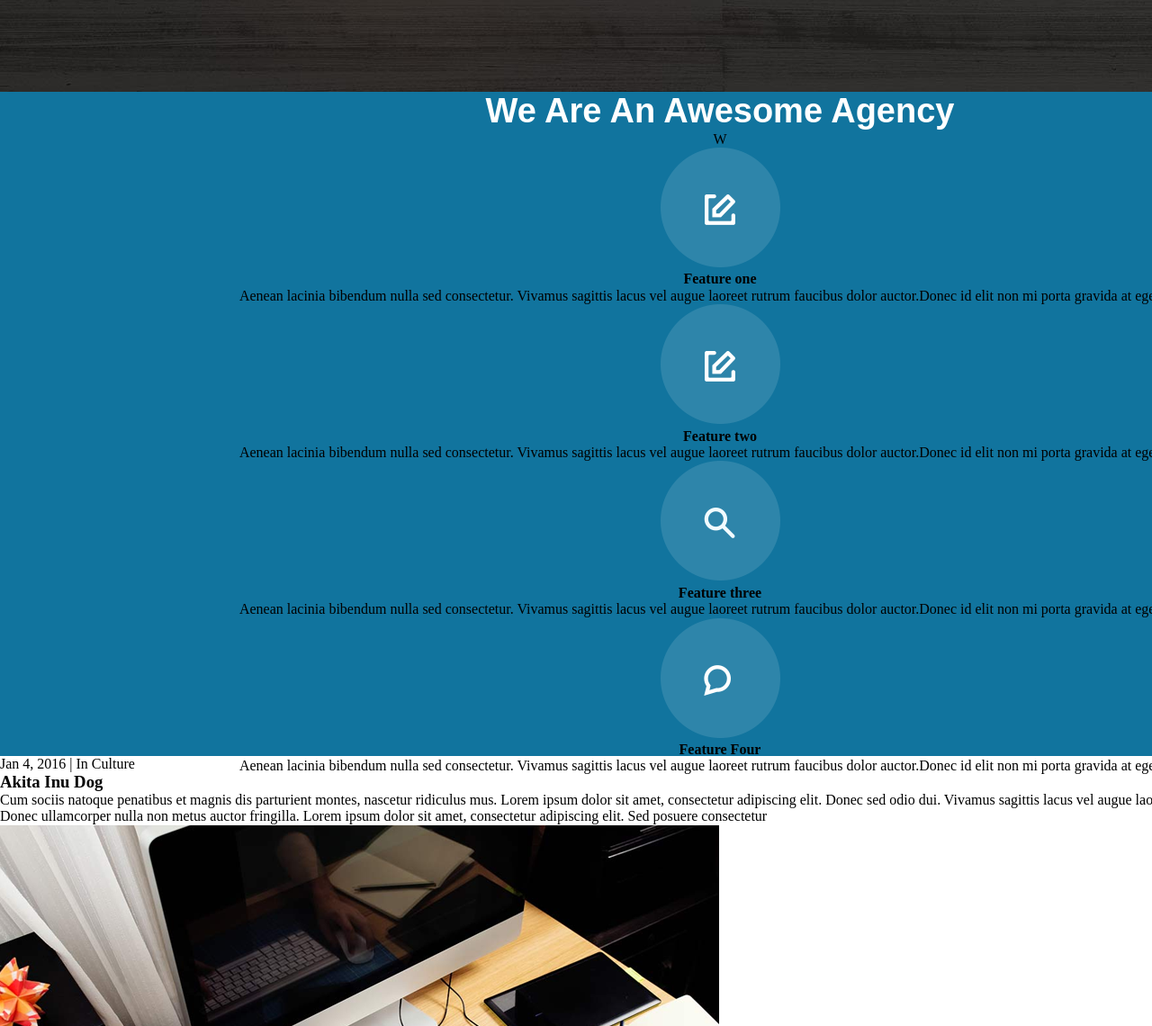
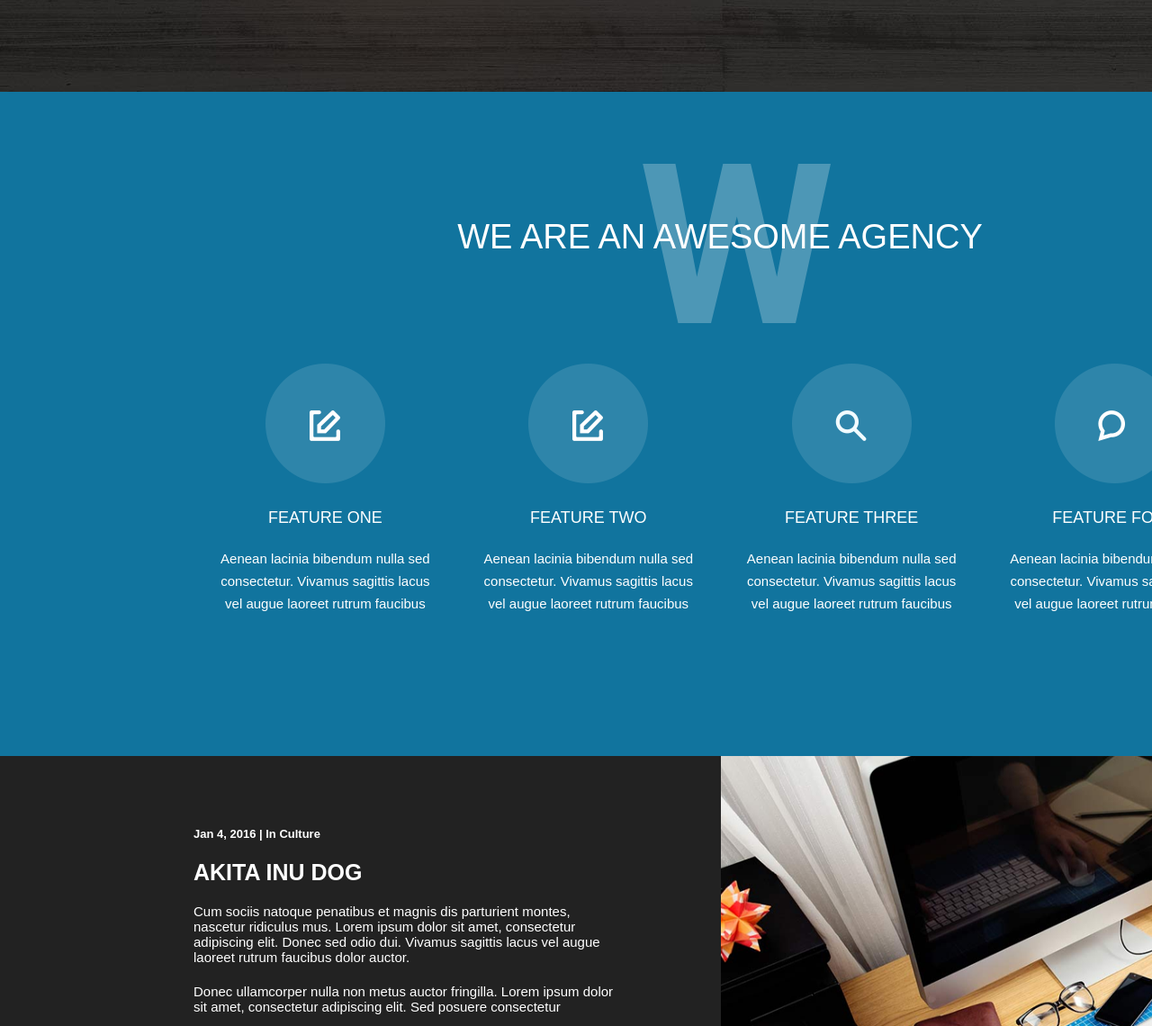
Before and after one commit to smaugrrotarr/Craetive-Digital-Agency, a plain HTML site: page index.html in a window 1280 px wide. Shown: the part 980-2120 px from the top of the page at 90% size. Drawn offline with Linux system fonts and the light colour scheme; files whose address does not match are found by name; a web font is replaced by a local one.

Commit message:
Redacting CSS properties. Second day. Adding news-line

```diff
--- a/css/main.css
+++ b/css/main.css
@@ -97,8 +97,113 @@ h1 {
     text-align: center;
 }
 
-.awesome-agency h2 {
+.awesome-header {
+    height: 200px;
+    padding-top: 90px;
+    position: relative;
+}
+
+.awesome-header h2 {
     font-family: "Gotham", sans-serif;
+    font-weight: 400;
     font-size: 38px;
     color: white;
+    text-transform: uppercase;
+    margin-top: 50px;
 }
+
+.awesome-header p {
+    font-family: "Roboto", sans-serif;
+    font-size: 248px;
+    font-weight: bold;
+    color: white;
+    opacity: 25%;
+    position: absolute;
+    top: 30px;
+    left: 710px
+}
+
+.feature-column {
+    display: flex;
+    justify-content: space-evenly;
+    margin-left: 214px;
+    margin-right: 214px;
+}
+
+.feature-article {
+    width: 290px;
+    color: white;
+}
+
+.feature-article img {
+    margin: 12px;
+}
+
+.feature-article h4 {
+    font-family: "Gotham", sans-serif;
+    font-size: 18px;
+    font-weight: 400;
+    text-transform: uppercase;
+    margin: 12px;
+}
+
+.feature-article p {
+    font-size: 15px;
+    font-family: "Gotham", sans-serif;
+    margin: 22px;
+    overflow: hidden;
+    text-overflow: clip;
+    height: 75px;
+    line-height: 25px;
+}
+
+.news-area {
+    height: 447px;
+    display: flex;
+}
+
+.first-news {
+    background-color: #222222;
+    color: white;
+    padding-left: 205px;
+    padding-top: 70px;
+}
+
+.second-news {
+    background-color: #f3f3f3;
+    padding-left: 72px;
+    padding-top: 60px;
+}
+
+.news-image {
+    height: 447px;
+    display: flex;
+    vertical-align: center;
+}
+
+.news-image img {
+    width: 799px;
+}
+
+.news-style {
+    font-family: "Gotham", sans-serif;
+    width: 799px;
+}
+
+.news-style p, .news-style h3, .news-style h4 {
+    padding: 10px;
+    width: 480px;
+}
+
+.news-style h4 {
+    font-size: 13px;
+}
+
+.news-style h3 {
+    font-size: 25px;
+    text-transform: uppercase;
+}
+
+.news-style p {
+    font-size: 15px;
+}
--- a/index.html
+++ b/index.html
@@ -40,10 +40,11 @@
         </div>
     </header>
     <div class="awesome-agency blue-ground">
-        <div>
+        <div class="awesome-header">
             <h2>We Are An Awesome Agency</h2>
             <p class="big-letter">W</p>
         </div>
+        <div class="feature-column">
             <div class="feature-article">
                 <img src="img/Write.png">
                 <h4>Feature one</h4>
@@ -65,9 +66,10 @@
                 <p>Aenean lacinia bibendum nulla sed consectetur. Vivamus sagittis lacus vel augue laoreet rutrum faucibus dolor auctor.Donec id elit non mi porta gravida at eget metus.</p>
             </div>
         </div>
+    </div>
     <div class="news-area">
-        <div class="first-news">
-            <p>Jan 4, 2016   |   In Culture</p>
+        <div class="first-news news-style">
+            <h4>Jan 4, 2016   |   In Culture</h4>
             <h3>Akita Inu Dog</h3>
             <p>Cum sociis natoque penatibus et magnis dis parturient montes, nascetur ridiculus mus. Lorem ipsum dolor sit amet, consectetur adipiscing elit. Donec sed odio dui. Vivamus sagittis lacus vel augue laoreet rutrum faucibus dolor auctor.</p>
             <p>Donec ullamcorper nulla non metus auctor fringilla. Lorem ipsum dolor sit amet, consectetur adipiscing elit. Sed posuere consectetur </p>
@@ -76,10 +78,8 @@
     </div>
     <div class="news-area">
         <div class="news-image"><img src="img/Layer%2090.png"></div>
-        <div class="first-news">
-            <p>Jan 4, 2016   |   In Culture</p>
-            <h3>Akita Inu Dog</h3>
-            <p>Jan 4, 2016   |   In Culture</p>
+        <div class="second-news news-style">
+            <h4>Jan 4, 2016   |   In Culture</h4>
             <h3>Akita Inu Dog</h3>
             <p>Cum sociis natoque penatibus et magnis dis parturient montes, nascetur ridiculus mus. Lorem ipsum dolor sit amet, consectetur adipiscing elit. Donec sed odio dui. Vivamus sagittis lacus vel augue laoreet rutrum faucibus dolor auctor.</p>
             <p>Donec ullamcorper nulla non metus auctor fringilla. Lorem ipsum dolor sit amet, consectetur adipiscing elit. Sed posuere consectetur </p>
```
Lines whose indentation alone changed are shown as unchanged.
